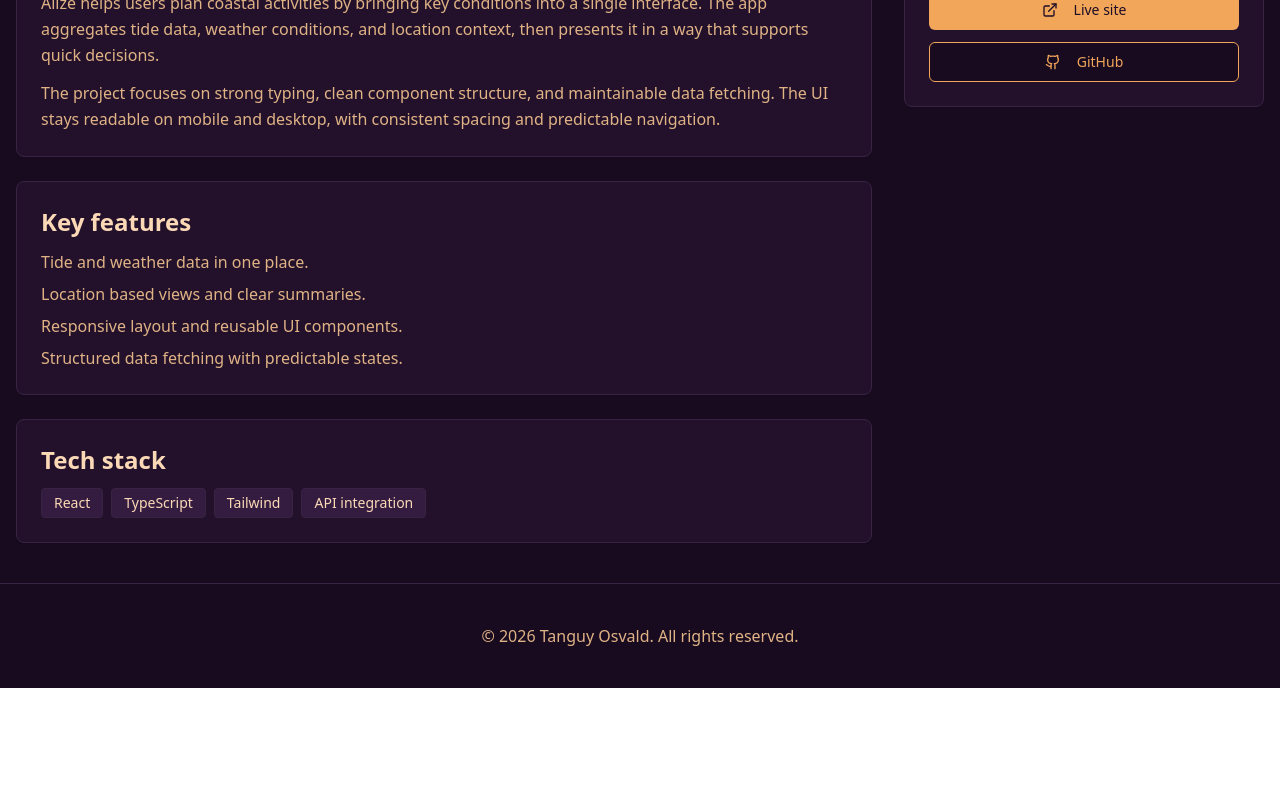
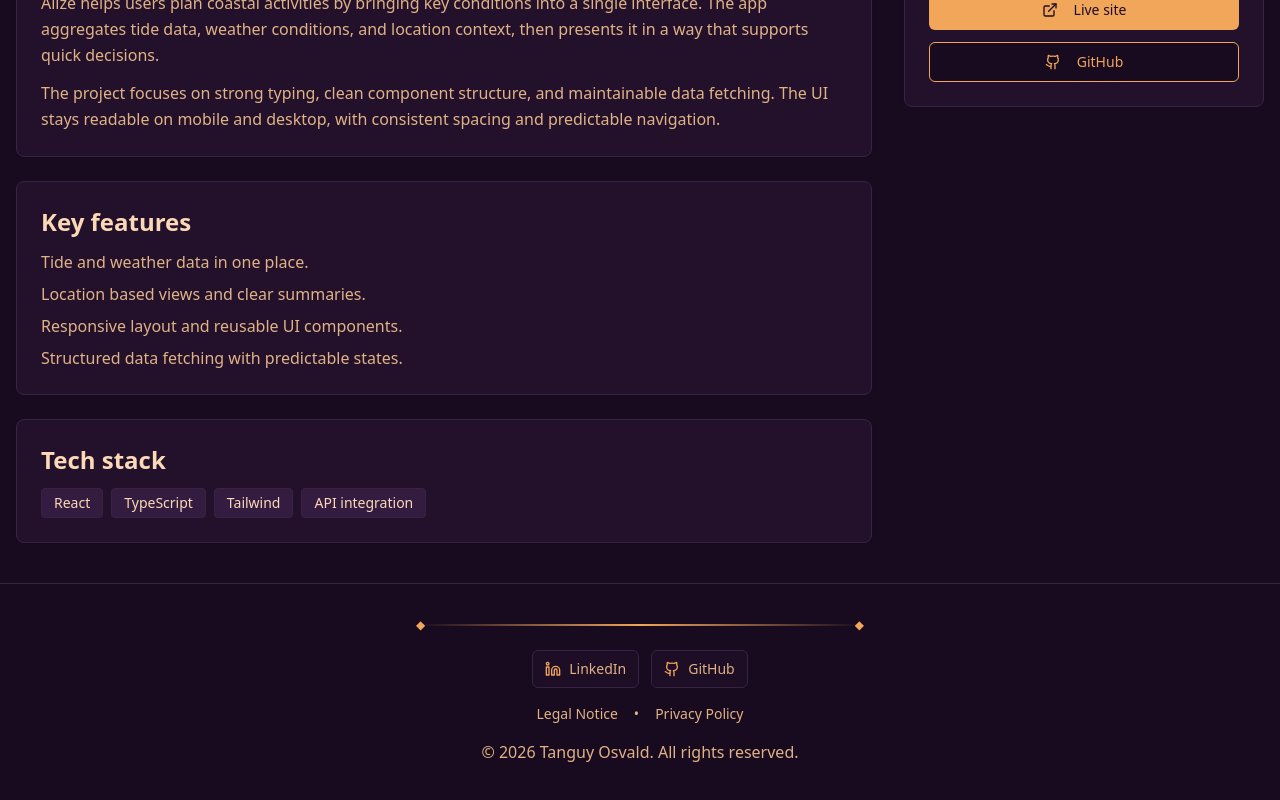
Before and after one commit to Tanosv/portfolio-new, a React (Vite) app: page /projects/alize in a window 1280 px wide. Shown: the part 1215-2015 px from the top of the page. Before the commit the page ends 1903 px from the top, so only its background shows below. Built offline with nearby package versions, Linux system fonts and the light colour scheme; no server answers.

Commit message:
refactor: made footer into a component

```diff
--- /dev/null
+++ b/src/components/SiteFooter.tsx
@@ -0,0 +1,51 @@
+// src/components/SiteFooter.tsx
+import { Link } from "react-router-dom";
+import { GithubIcon, LinkedinIcon } from "lucide-react";
+
+export default function SiteFooter() {
+  return (
+    <footer className="py-10 border-t border-border relative">
+      <div className="ornate-divider max-w-md mx-auto mb-6" aria-hidden="true" />
+
+      <div className="container mx-auto px-4 text-center text-muted-foreground space-y-4">
+        <div className="flex items-center justify-center gap-3">
+          <a
+            href="https://www.linkedin.com/in/tanguy-osv/"
+            target="_blank"
+            rel="noreferrer"
+            className="inline-flex items-center gap-2 rounded-md border border-border bg-muted/20 px-3 py-2 hover:bg-muted/30 transition-colors"
+            aria-label="Open LinkedIn profile"
+          >
+            <LinkedinIcon className="h-4 w-4 text-accent" aria-hidden="true" />
+            <span className="text-sm">LinkedIn</span>
+          </a>
+
+          <a
+            href="https://github.com/Tanosv"
+            target="_blank"
+            rel="noreferrer"
+            className="inline-flex items-center gap-2 rounded-md border border-border bg-muted/20 px-3 py-2 hover:bg-muted/30 transition-colors"
+            aria-label="Open GitHub profile"
+          >
+            <GithubIcon className="h-4 w-4 text-accent" aria-hidden="true" />
+            <span className="text-sm">GitHub</span>
+          </a>
+        </div>
+
+        <div className="flex flex-wrap items-center justify-center gap-4 text-sm">
+          <Link to="/legal-notice" className="hover:text-foreground transition-colors">
+            Legal Notice
+          </Link>
+          <span className="text-primary-300" aria-hidden="true">
+            •
+          </span>
+          <Link to="/privacy-policy" className="hover:text-foreground transition-colors">
+            Privacy Policy
+          </Link>
+        </div>
+
+        <p>© 2026 Tanguy Osvald. All rights reserved.</p>
+      </div>
+    </footer>
+  );
+}
--- a/src/pages/Index.tsx
+++ b/src/pages/Index.tsx
@@ -2,14 +2,14 @@ import { useCallback, useEffect, useMemo, useRef, useState } from "react";
 import { Helmet } from "react-helmet-async";
 import { toast } from "sonner";
 import { Link, useLocation, useNavigate } from "react-router-dom";
-import { Boxes, Cloud, Code2, Database, Lock, Mail, PartyPopper, Server, ShieldCheck } from "lucide-react";
-
+import { Boxes, Cloud, Code2, Database, Lock, Mail, PartyPopper, Server, ShieldCheck, Github, Linkedin } from "lucide-react";
 import SiteHeader from "@/components/SiteHeader";
 import { Button } from "@/components/ui/button";
 import { Card } from "@/components/ui/card";
 import { Input } from "@/components/ui/input";
 import { Textarea } from "@/components/ui/textarea";
 import { SITE_URL } from "@/lib/config";
+import SiteFooter from "@/components/SiteFooter";
 
 type Skill = {
   name: string;
@@ -781,23 +781,7 @@ const Index = () => {
         </section>
       </main>
 
-      <footer className="py-8 border-t border-border relative">
-        <div className="ornate-divider max-w-md mx-auto mb-6" aria-hidden="true" />
-
-        <div className="container mx-auto px-4 text-center text-muted-foreground space-y-4">
-          <p>© 2026 Tanguy Osvald. All rights reserved.</p>
-
-          <div className="flex justify-center gap-6 text-sm">
-            <Link to="/legal-notice" className="hover:text-foreground transition-colors">
-              Legal Notice
-            </Link>
-
-            <Link to="/privacy-policy" className="hover:text-foreground transition-colors">
-              Privacy Policy
-            </Link>
-          </div>
-        </div>
-      </footer>
+      <SiteFooter />
     </div>
   );
 };
--- a/src/pages/project-alize.tsx
+++ b/src/pages/project-alize.tsx
@@ -4,6 +4,7 @@ import { Card } from "@/components/ui/card";
 import { Button } from "@/components/ui/button";
 import SiteHeader from "@/components/SiteHeader";
 import { SITE_URL } from "@/lib/config"
+import SiteFooter from "@/components/SiteFooter";
 
 export default function ProjectAlize() {
   const title = "Alizé Project";
@@ -164,11 +165,7 @@ export default function ProjectAlize() {
           </div>
         </section>
 
-        <footer className="py-10 border-t border-border">
-          <div className="container mx-auto px-4 text-center text-muted-foreground">
-            <p>© 2026 Tanguy Osvald. All rights reserved.</p>
-          </div>
-        </footer>
+        <SiteFooter />
       </main>
     </div>
   );
--- a/src/pages/project-bandai-namco.tsx
+++ b/src/pages/project-bandai-namco.tsx
@@ -2,8 +2,7 @@ import { Helmet } from "react-helmet-async";
 import { Card } from "@/components/ui/card";
 import SiteHeader from "@/components/SiteHeader";
 import { SITE_URL } from "@/lib/config"
-
-
+import SiteFooter from "@/components/SiteFooter";
 
 export default function ProjectBandaiNamco() {
   const title = "Bandai Namco Internal API, Project, Tanguy Osvald";
@@ -89,11 +88,7 @@ export default function ProjectBandaiNamco() {
           </div>
         </section>
 
-        <footer className="py-10 border-t border-border">
-          <div className="container mx-auto px-4 text-center text-muted-foreground">
-            <p>© 2026 Tanguy Osvald. All rights reserved.</p>
-          </div>
-        </footer>
+        <SiteFooter />
       </main>
     </div>
   );
--- a/src/pages/project-climatserv17.tsx
+++ b/src/pages/project-climatserv17.tsx
@@ -4,7 +4,7 @@ import { Card } from "@/components/ui/card";
 import { Button } from "@/components/ui/button";
 import SiteHeader from "@/components/SiteHeader";
 import { SITE_URL } from "@/lib/config"
-
+import SiteFooter from "@/components/SiteFooter";
 
 export default function ProjectClimatserv17() {
   const title = "Project ClimatServ 17";
@@ -176,11 +176,7 @@ export default function ProjectClimatserv17() {
           </div>
         </section>
 
-        <footer className="py-10 border-t border-border">
-          <div className="container mx-auto px-4 text-center text-muted-foreground">
-            <p>© 2026 Tanguy Osvald. All rights reserved.</p>
-          </div>
-        </footer>
+        <SiteFooter />
       </main>
     </div>
   );
```
